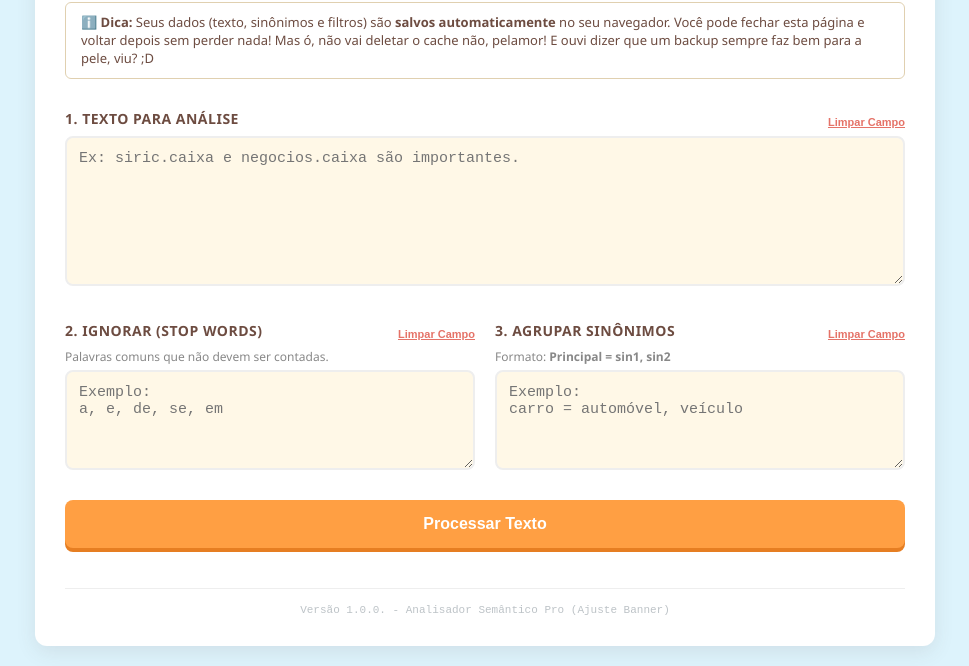
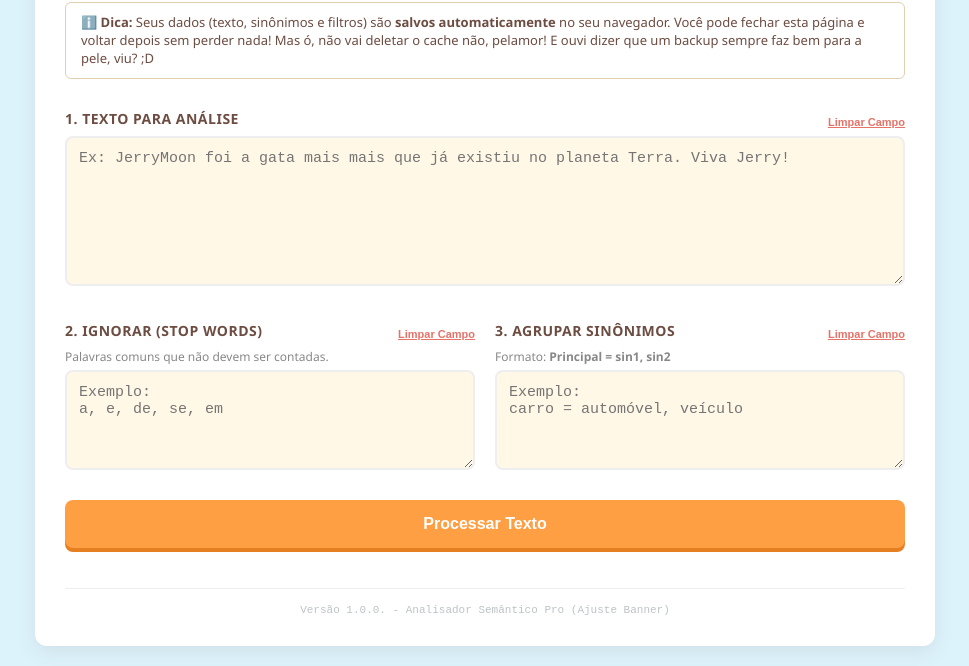
Before and after one commit to fernandesjvo/analisador-de-texto, a plain HTML site: page index.html in a window 1280 px wide. Shown: the part 811-1477 px from the top of the page, without its empty margins (155-1124 px from the left). Drawn offline with Linux system fonts and the light colour scheme.

Commit message:
Update index.html
Mudança no texto do placeholder textoInput.

```diff
--- a/index.html
+++ b/index.html
@@ -227,7 +227,7 @@
                 <span class="section-title">1. Texto para Análise</span>
                 <button class="btn-reset" onclick="limparCampo('texto')" title="Limpa apenas o texto da caixa abaixo.">Limpar Campo</button>
             </div>
-            <textarea id="textoInput" style="height: 150px;" placeholder="Ex: siric.caixa e negocios.caixa são importantes."></textarea>
+            <textarea id="textoInput" style="height: 150px;" placeholder="Ex: JerryMoon foi a gata mais mais que já existiu no planeta Terra. Viva Jerry!"></textarea>
         </div>
 
         <div class="controls-grid">
```
